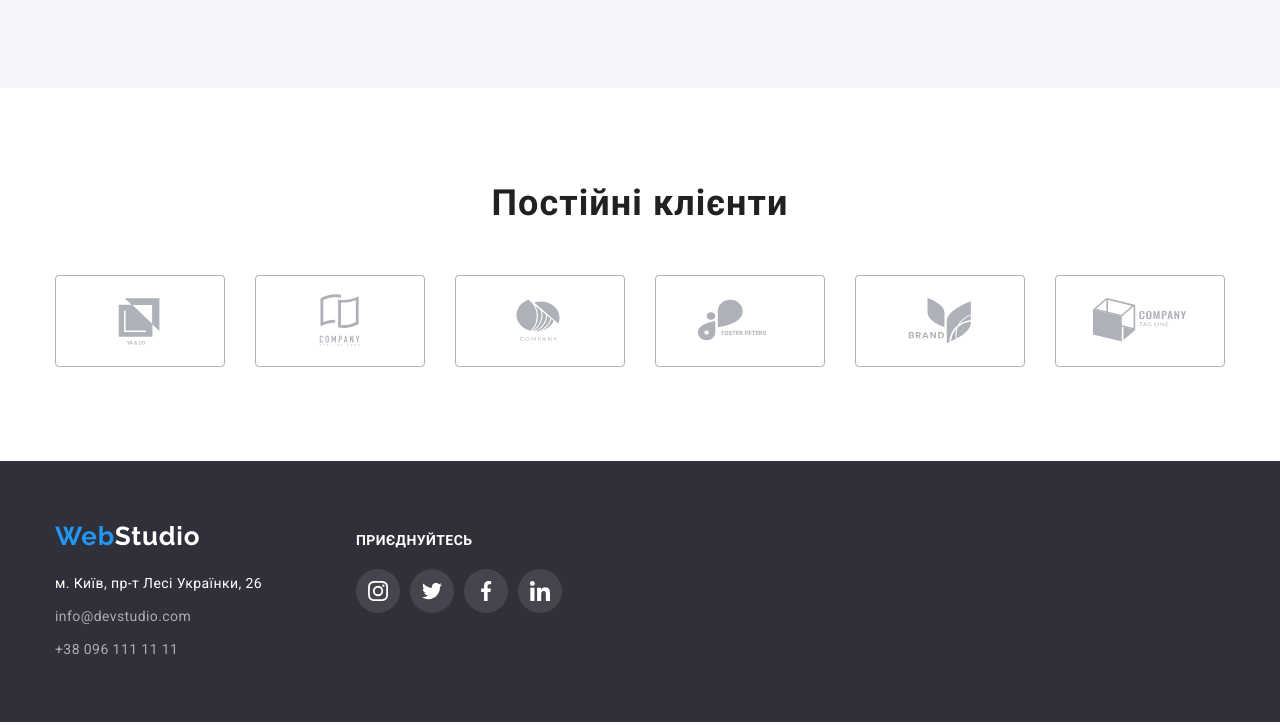
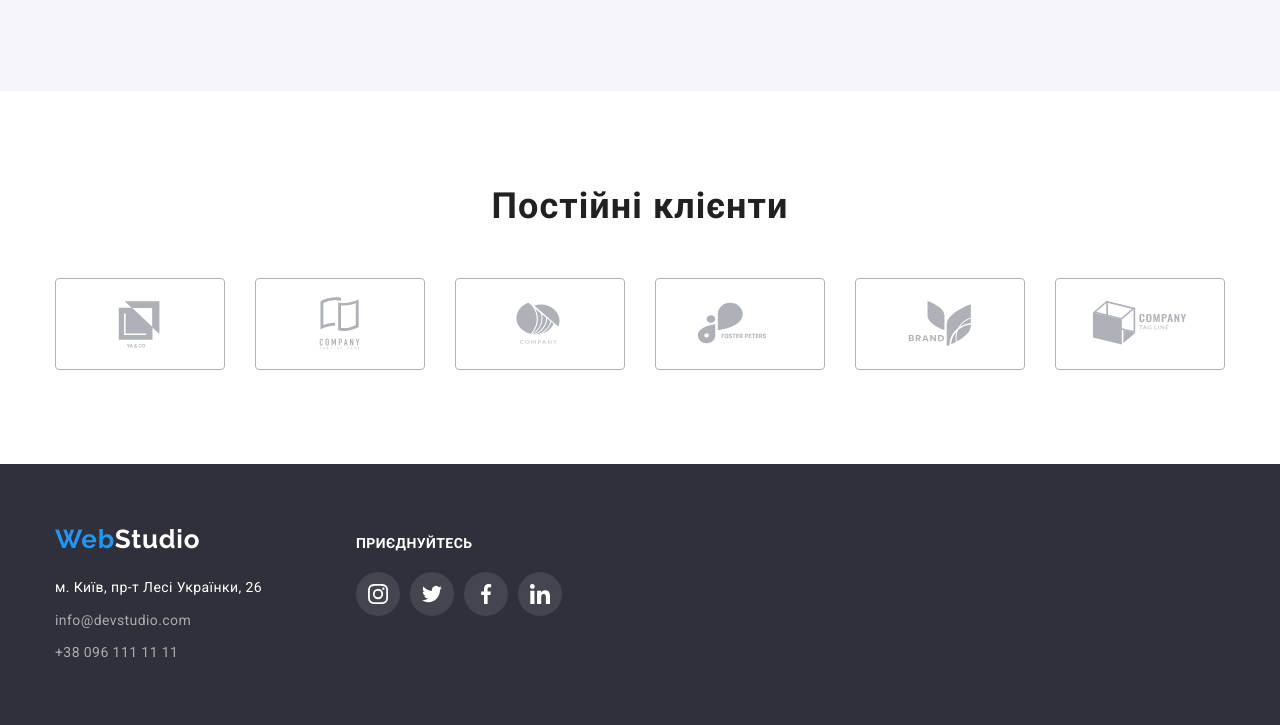
Before and after one commit to UlianaShyma/goit-markup-hw-04, a plain HTML site: page index.html in a window 1280 px wide. Shown: the part 2219-2944 px from the top of the page. Drawn offline with nearby package versions, Linux system fonts and the light colour scheme.

Commit message:
Fixed some mistakes

```diff
--- a/css/styles.css
+++ b/css/styles.css
@@ -178,7 +178,6 @@ img {
     url(../img/hero_background.jpg);
 
   max-width: 1600px;
-  height: 600px;
   margin-left: auto;
   margin-right: auto;
   background-repeat: no-repeat;
@@ -449,10 +448,7 @@ img {
 .footer-container {
   display: flex;
   column-gap: 70px;
-}
-
-.footer-media {
-  margin-top: 12px;
+  align-items: baseline;
 }
 
 .footer-media-title {
@@ -528,14 +524,14 @@ img {
 .filter-list .primary {
   color: var(--text-white-color);
   background-color: var(--accent-color);
-  box-shadow: 0px 3px 1px rgba(0, 0, 0, 0.1), 0px 1px 2px rgba(0, 0, 0, 0.08),
-    0px 2px 2px rgba(0, 0, 0, 0.12);
 }
 
 .filter-btn:hover,
 .filter-btn:focus {
   color: var(--text-white-color);
   background-color: var(--accent-color);
+  box-shadow: 0px 3px 1px rgba(0, 0, 0, 0.1), 0px 1px 2px rgba(0, 0, 0, 0.08),
+    0px 2px 2px rgba(0, 0, 0, 0.12);
 }
 
 /* Portfolio section */
```
